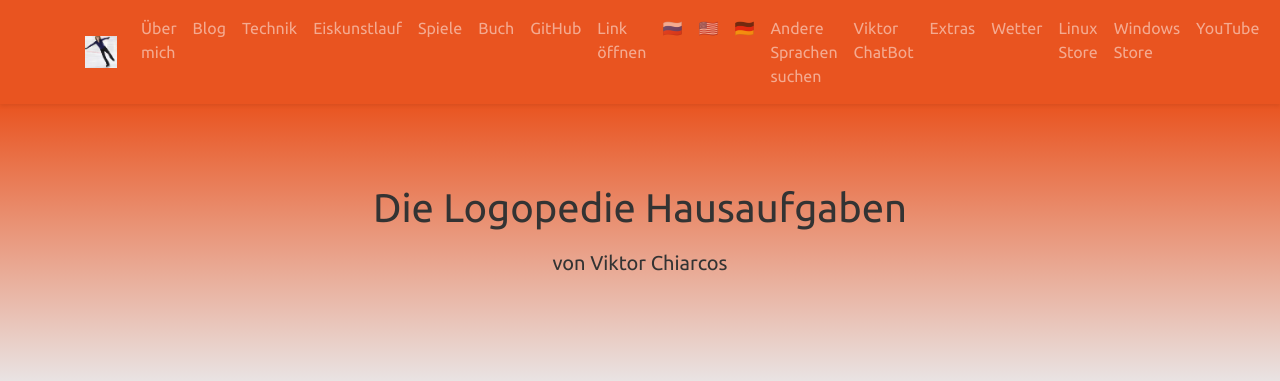
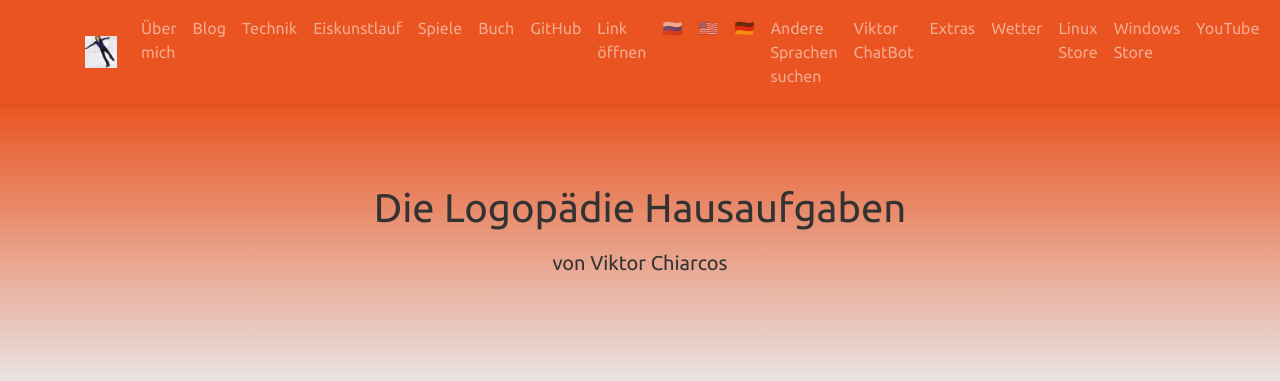
Before and after one commit to viktor-chiarcos/viktor-chiarcos.github.io, a Jekyll site: the page built from _pages/logopedie/index.md, in a window 1280 px wide. Shown: the top 381 px of the page. Built offline with Jekyll 4.4.1, drawn with Linux system fonts in a browser that asks for light colours; some of the changed text lies outside the part shown.

Commit message:
Update index.md

```diff
--- a/_pages/logopedie/index.md
+++ b/_pages/logopedie/index.md
@@ -2,7 +2,7 @@
 layout: home
 permalink: /logo/
 
-title: "Die Logopedie Hausaufgaben"
+title: "Die Logopädie Hausaufgaben"
 excerpt: "von Viktor Chiarcos"
 action: true
 #action_btn:
@@ -39,4 +39,4 @@ Der **Sch**lauch, **s**pielen und mache jeden Satz min. 1x mit einem **SCH-Wort*
 ## 29.03.2025
 - 1x Früh aufstehen
 - 1x Joghurt
-- **Zu Logopedie gehen**
+- **Zu Logopädie gehen**
```
